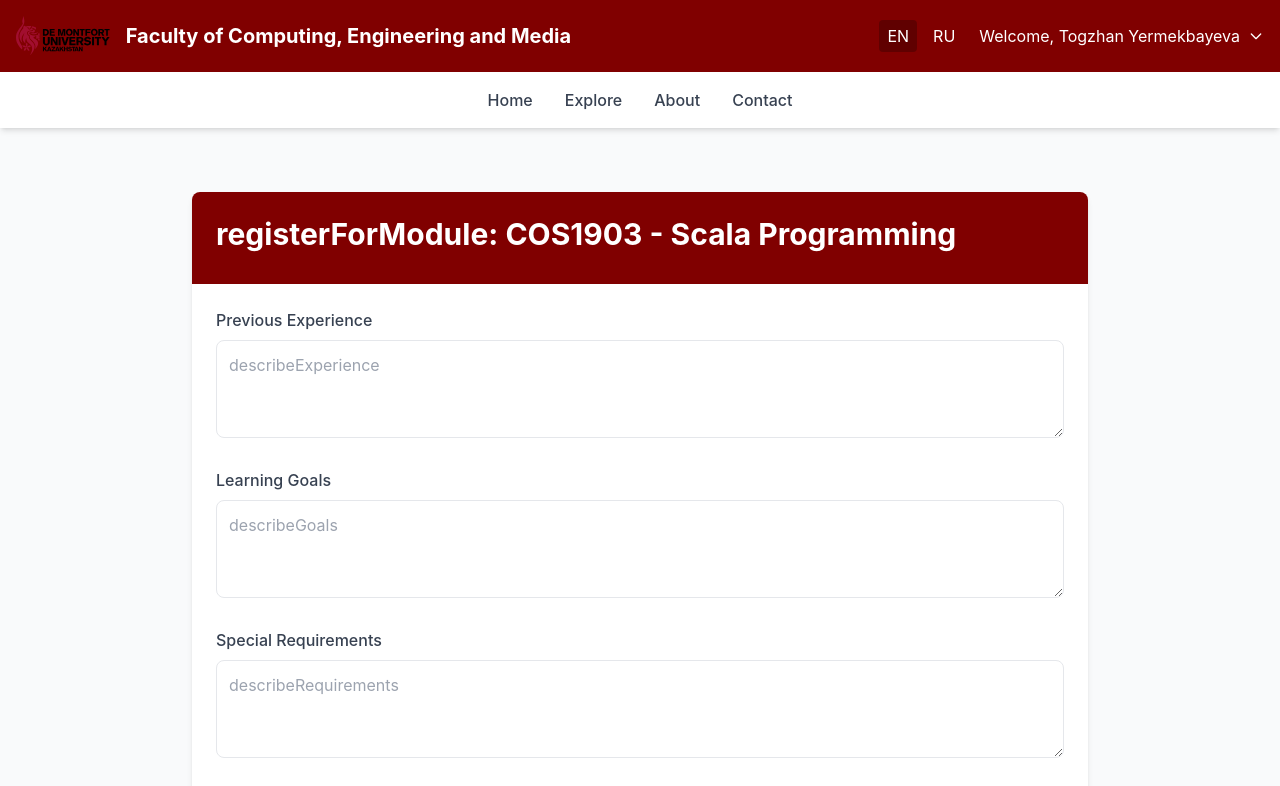
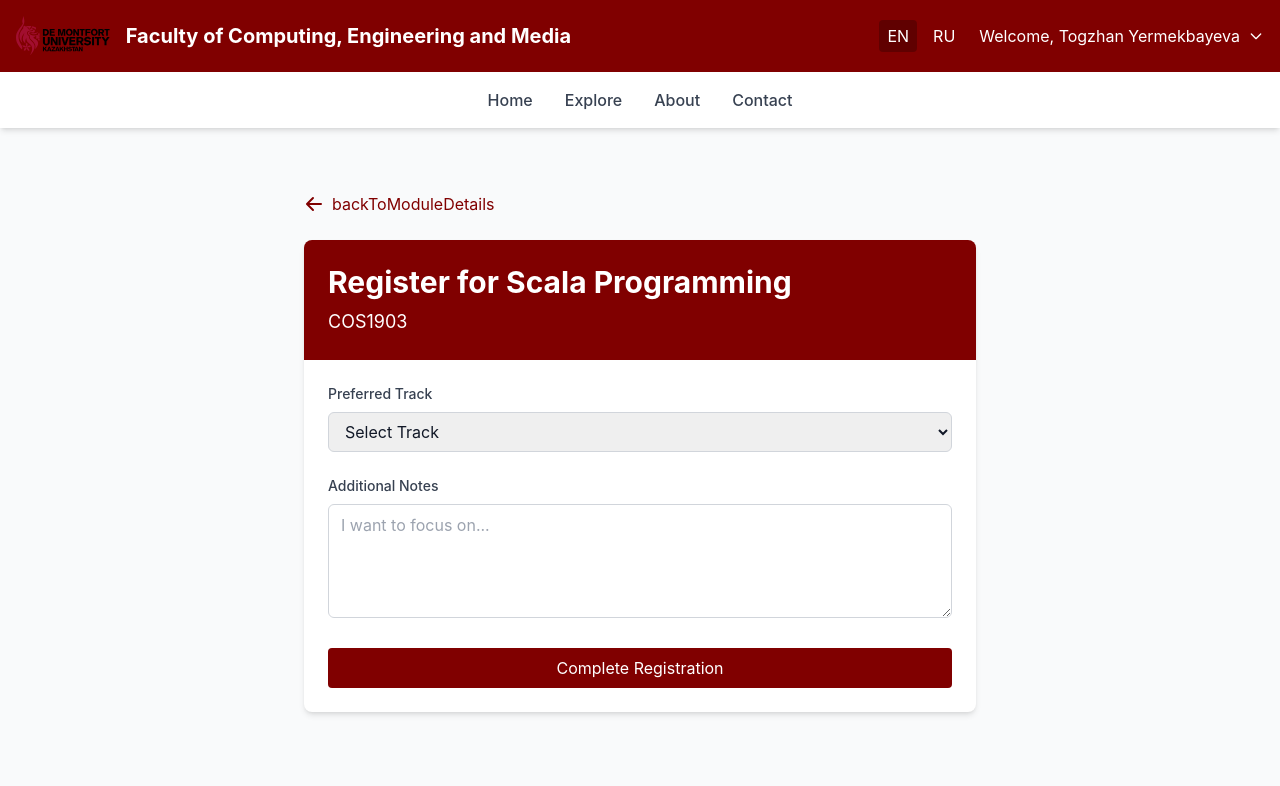
Before and after one commit to Star1ord/course-system-front-only, a React (Vite) app: page /modules/1/register in a window 1280 px wide. Shown: the top 786 px of the page. Built offline with nearby package versions, Linux system fonts and the light colour scheme.

Commit message:
Modules translated incorrectly

```diff
--- a/src/pages/ModuleDetails.jsx
+++ b/src/pages/ModuleDetails.jsx
@@ -4,12 +4,12 @@ import { useLanguage } from '../contexts/LanguageContext';
 import mockApi, { getTranslatedContent } from '../services/mockApi';
 
 function ModuleDetails() {
+  const { id } = useParams();
+  const navigate = useNavigate();
+  const { t, language } = useLanguage();
   const [module, setModule] = useState(null);
   const [loading, setLoading] = useState(true);
   const [error, setError] = useState('');
-  const { id } = useParams();
-  const navigate = useNavigate();
-  const { t, language } = useLanguage();
 
   useEffect(() => {
     const fetchModule = async () => {
@@ -26,60 +26,59 @@ function ModuleDetails() {
     fetchModule();
   }, [id]);
 
+  const handleBack = () => {
+    navigate('/modules');
+  };
+
   if (loading) return <div className="text-center py-8">{t('loading')}</div>;
-  if (error) return <div className="text-center text-red-600 py-8">{error}</div>;
+  if (error) return <div className="text-center text-red-600 py-8">{t('error')}: {error}</div>;
   if (!module) return <div className="text-center py-8">{t('moduleNotFound')}</div>;
 
   return (
     <div className="container mx-auto px-4 py-8">
       <div className="max-w-4xl mx-auto">
+        <button
+          onClick={handleBack}
+          className="inline-flex items-center text-maroon hover:text-maroon-dark mb-6"
+        >
+          <svg xmlns="http://www.w3.org/2000/svg" className="h-5 w-5 mr-2" viewBox="0 0 20 20" fill="currentColor">
+            <path fillRule="evenodd" d="M9.707 16.707a1 1 0 01-1.414 0l-6-6a1 1 0 010-1.414l6-6a1 1 0 011.414 1.414L5.414 9H17a1 1 0 110 2H5.414l4.293 4.293a1 1 0 010 1.414z" clipRule="evenodd" />
+          </svg>
+          {t('backToModules')}
+        </button>
+
         <div className="bg-white rounded-lg shadow-md overflow-hidden">
           <div className="bg-maroon text-white p-6">
-            <h1 className="text-3xl font-bold mb-2">
-              {module.code} - {getTranslatedContent(module.title, language)}
-            </h1>
+            <h1 className="text-3xl font-bold">{getTranslatedContent(module.title, language)}</h1>
+            <p className="text-lg mt-2">{module.code}</p>
           </div>
 
           <div className="p-6 space-y-6">
             <div>
               <h2 className="text-xl font-semibold text-gray-800 mb-2">{t('Description')}</h2>
-              <p className="text-gray-600">
-                {getTranslatedContent(module.description, language)}
-              </p>
+              <p className="text-gray-600">{getTranslatedContent(module.description, language)}</p>
             </div>
 
             <div>
               <h2 className="text-xl font-semibold text-gray-800 mb-2">{t('Contents')}</h2>
-              <p className="text-gray-600">
-                {getTranslatedContent(module.contents, language)}
-              </p>
+              <p className="text-gray-600">{getTranslatedContent(module.contents, language)}</p>
             </div>
 
             {module.instructor && (
               <div>
                 <h2 className="text-xl font-semibold text-gray-800 mb-2">{t('Instructor')}</h2>
-                <div className="bg-gray-50 p-4 rounded-lg">
-                  <p className="text-gray-800 font-medium">
-                    {module.instructor.first_name} {module.instructor.surname}
-                  </p>
-                  <p className="text-gray-600">{module.instructor.position}</p>
-                  <p className="text-gray-600">{module.instructor.email}</p>
-                </div>
+                <p className="text-gray-600">
+                  {module.instructor.first_name} {module.instructor.surname} - {getTranslatedContent(module.instructor.position, language)}
+                </p>
               </div>
             )}
 
-            <div className="flex justify-end space-x-4">
+            <div className="flex justify-end">
               <button
-                onClick={() => navigate('/modules')}
-                className="px-4 py-2 border border-maroon text-maroon rounded hover:bg-maroon hover:text-white transition-colors duration-200"
+                onClick={() => navigate(`/modules/${id}/register`)}
+                className="inline-flex items-center justify-center px-8 py-2 bg-maroon text-white rounded hover:bg-maroon-dark transition-colors duration-200 w-full"
               >
-                {t('backToModules')}
-              </button>
-              <button
-                onClick={() => navigate(`/modules/${module.id}/register`)}
-                className="px-4 py-2 bg-maroon text-white rounded hover:bg-maroon-dark transition-colors duration-200"
-              >
-                {t('enroll')}
+                {t('register')}
               </button>
             </div>
           </div>
--- a/src/pages/ModuleRegistration.jsx
+++ b/src/pages/ModuleRegistration.jsx
@@ -2,20 +2,20 @@ import React, { useState, useEffect } from 'react';
 import { useParams, useNavigate } from 'react-router-dom';
 import { useLanguage } from '../contexts/LanguageContext';
 import mockApi, { getTranslatedContent } from '../services/mockApi';
+import ReactConfetti from 'react-confetti';
 
 function ModuleRegistration() {
+  const { id } = useParams();
+  const navigate = useNavigate();
+  const { t, language } = useLanguage();
   const [module, setModule] = useState(null);
   const [loading, setLoading] = useState(true);
   const [error, setError] = useState('');
   const [success, setSuccess] = useState(false);
-  const { id } = useParams();
-  const navigate = useNavigate();
-  const { t, language } = useLanguage();
-
+  const [showConfetti, setShowConfetti] = useState(false);
   const [formData, setFormData] = useState({
-    previous_experience: '',
-    learning_goals: '',
-    special_requirements: ''
+    preferred_track: '',
+    notes: ''
   });
 
   useEffect(() => {
@@ -33,20 +33,6 @@ function ModuleRegistration() {
     fetchModule();
   }, [id]);
 
-  const handleSubmit = async (e) => {
-    e.preventDefault();
-    try {
-      // Simulate registration
-      await new Promise(resolve => setTimeout(resolve, 1000));
-      setSuccess(true);
-      setTimeout(() => {
-        navigate('/modules');
-      }, 2000);
-    } catch (err) {
-      setError('Failed to register for module');
-    }
-  };
-
   const handleChange = (e) => {
     const { name, value } = e.target;
     setFormData(prev => ({
@@ -55,89 +41,117 @@ function ModuleRegistration() {
     }));
   };
 
+  const handleSubmit = async (e) => {
+    e.preventDefault();
+    setError('');
+    setSuccess(false);
+
+    try {
+      // Simulate registration process
+      await new Promise(resolve => setTimeout(resolve, 1000));
+
+      // Show success message and confetti
+      setSuccess(true);
+      setShowConfetti(true);
+
+      // Hide confetti after 5 seconds
+      setTimeout(() => {
+        setShowConfetti(false);
+        // Navigate back to module details after confetti stops
+        setTimeout(() => {
+          navigate(`/modules/${id}`);
+        }, 1000);
+      }, 5000);
+    } catch (err) {
+      setError(err.message || 'Failed to register for module. Please try again.');
+    }
+  };
+
+  const handleBack = () => {
+    navigate(`/modules/${id}`);
+  };
+
   if (loading) return <div className="text-center py-8">{t('loading')}</div>;
-  if (error) return <div className="text-center text-red-600 py-8">{error}</div>;
+  if (error) return <div className="text-center text-red-600 py-8">{t('error')}: {error}</div>;
   if (!module) return <div className="text-center py-8">{t('moduleNotFound')}</div>;
 
   return (
     <div className="container mx-auto px-4 py-8">
-      <div className="max-w-4xl mx-auto">
+      {showConfetti && <ReactConfetti />}
+      <div className="max-w-2xl mx-auto">
+        <button
+          onClick={handleBack}
+          className="inline-flex items-center text-maroon hover:text-maroon-dark mb-6"
+        >
+          <svg xmlns="http://www.w3.org/2000/svg" className="h-5 w-5 mr-2" viewBox="0 0 20 20" fill="currentColor">
+            <path fillRule="evenodd" d="M9.707 16.707a1 1 0 01-1.414 0l-6-6a1 1 0 010-1.414l6-6a1 1 0 011.414 1.414L5.414 9H17a1 1 0 110 2H5.414l4.293 4.293a1 1 0 010 1.414z" clipRule="evenodd" />
+          </svg>
+          {t('backToModuleDetails')}
+        </button>
+
+        {success ? (
+          <div className="bg-white rounded-lg shadow-md overflow-hidden">
+            <div className="bg-green-500 text-white p-6">
+              <h1 className="text-3xl font-bold">{t('Registration Successful')}</h1>
+              <p className="text-lg mt-2">{t('Successfully registered for')} {getTranslatedContent(module.title, language)}</p>
+            </div>
+            <div className="p-6">
+              <p className="text-gray-600">{t('Redirecting to module details...')}</p>
+            </div>
+          </div>
+        ) : (
           <div className="bg-white rounded-lg shadow-md overflow-hidden">
             <div className="bg-maroon text-white p-6">
-            <h1 className="text-3xl font-bold mb-2">
-              {t('registerForModule')}: {module.code} - {getTranslatedContent(module.title, language)}
-            </h1>
+              <h1 className="text-3xl font-bold">{t('Register for')} {getTranslatedContent(module.title, language)}</h1>
+              <p className="text-lg mt-2">{module.code}</p>
             </div>
 
-          <div className="p-6 space-y-6">
-            {success ? (
-              <div className="text-center py-8">
-                <div className="text-green-600 text-xl mb-4">{t('registrationSuccess')}</div>
-                <p className="text-gray-600">{t('redirectingToModules')}</p>
+            <form onSubmit={handleSubmit} className="p-6 space-y-6">
+              <div>
+                <label htmlFor="preferred_track" className="block text-sm font-medium text-gray-700 mb-2">
+                  {t('Preferred Track')}
+                </label>
+                <select
+                  id="preferred_track"
+                  name="preferred_track"
+                  value={formData.preferred_track}
+                  onChange={handleChange}
+                  className="w-full px-3 py-2 border border-gray-300 rounded-md focus:outline-none focus:ring-2 focus:ring-maroon focus:border-transparent"
+                  required
+                >
+                  <option value="">{t('Select Track')}</option>
+                  <option value="morning">{t('Morning')}</option>
+                  <option value="afternoon">{t('Afternoon')}</option>
+                  <option value="evening">{t('Evening')}</option>
+                </select>
               </div>
-            ) : (
-              <form onSubmit={handleSubmit} className="space-y-6">
+
               <div>
-                  <label className="block text-gray-700 font-medium mb-2">
-                    {t('Previous Experience')}
+                <label htmlFor="notes" className="block text-sm font-medium text-gray-700 mb-2">
+                  {t('Additional Notes')}
                 </label>
                 <textarea
-                    name="previous_experience"
-                    value={formData.previous_experience}
+                  id="notes"
+                  name="notes"
+                  value={formData.notes}
                   onChange={handleChange}
-                    className="w-full p-3 border rounded-lg focus:outline-none focus:ring-2 focus:ring-maroon"
-                    rows="3"
-                    placeholder={t('describeExperience')}
+                  rows="4"
+                  className="w-full px-3 py-2 border border-gray-300 rounded-md focus:outline-none focus:ring-2 focus:ring-maroon focus:border-transparent"
+                  placeholder={t('I want to focus on...')}
                 />
               </div>
 
-                <div>
-                  <label className="block text-gray-700 font-medium mb-2">
-                    {t('Learning Goals')}
-                  </label>
-                  <textarea
-                    name="learning_goals"
-                    value={formData.learning_goals}
-                    onChange={handleChange}
-                    className="w-full p-3 border rounded-lg focus:outline-none focus:ring-2 focus:ring-maroon"
-                    rows="3"
-                    placeholder={t('describeGoals')}
-                  />
-                </div>
-
-                <div>
-                  <label className="block text-gray-700 font-medium mb-2">
-                    {t('Special Requirements')}
-                  </label>
-                  <textarea
-                    name="special_requirements"
-                    value={formData.special_requirements}
-                    onChange={handleChange}
-                    className="w-full p-3 border rounded-lg focus:outline-none focus:ring-2 focus:ring-maroon"
-                    rows="3"
-                    placeholder={t('describeRequirements')}
-                  />
-                </div>
-
-                <div className="flex justify-end space-x-4">
-                  <button
-                    type="button"
-                    onClick={() => navigate(`/modules/${id}`)}
-                    className="px-4 py-2 border border-maroon text-maroon rounded hover:bg-maroon hover:text-white transition-colors duration-200"
-                  >
-                    {t('cancel')}
-                  </button>
+              <div className="flex justify-end">
                 <button
                   type="submit"
-                    className="px-4 py-2 bg-maroon text-white rounded hover:bg-maroon-dark transition-colors duration-200"
+                  className="w-full px-8 py-2 bg-maroon text-white rounded hover:bg-maroon-dark transition-colors duration-200"
                 >
-                    {t('submitRegistration')}
+                  {t('Complete Registration')}
                 </button>
               </div>
             </form>
+          </div>
         )}
-          </div>
-        </div>
       </div>
     </div>
   );
--- a/src/pages/Modules.jsx
+++ b/src/pages/Modules.jsx
@@ -1,65 +1,47 @@
 import React, { useState, useEffect } from 'react';
-import { useAuth } from '../contexts/AuthContext';
-import { Link, useSearchParams } from 'react-router-dom';
+import { useNavigate, useSearchParams } from 'react-router-dom';
 import { useLanguage } from '../contexts/LanguageContext';
 import mockApi, { getTranslatedContent } from '../services/mockApi';
-import ModuleRegistrationForm from '../components/ModuleRegistrationForm';
 
 function Modules() {
+  const navigate = useNavigate();
+  const { t, language } = useLanguage();
+  const [searchParams] = useSearchParams();
   const [courses, setCourses] = useState([]);
+  const [modules, setModules] = useState({});
   const [loading, setLoading] = useState(true);
   const [error, setError] = useState('');
   const [searchTerm, setSearchTerm] = useState('');
-  const [searchParams] = useSearchParams();
-  const [selectedModule, setSelectedModule] = useState(null);
-  const [registrationSuccess, setRegistrationSuccess] = useState(false);
-  const { user } = useAuth();
-  const { t, language } = useLanguage();
 
   useEffect(() => {
-    const fetchModules = async () => {
+    const fetchData = async () => {
       try {
         const coursesData = await mockApi.getCourses();
-        const modulesData = await mockApi.getModules();
+        setCourses(coursesData);
 
-        // Group modules by course
-        const groupedData = coursesData.map(course => ({
-          ...course,
-          modules: modulesData.filter(module => module.course_id === course.id)
-        }));
-
-        setCourses(groupedData);
-        setLoading(false);
+        // Fetch modules for each course
+        const modulesData = {};
+        for (const course of coursesData) {
+          const courseModules = await mockApi.getModules(course.id);
+          modulesData[course.id] = courseModules;
+        }
+        setModules(modulesData);
       } catch (err) {
-        setError('Failed to fetch modules');
+        setError(err.message);
+      } finally {
         setLoading(false);
       }
     };
 
-    fetchModules();
+    fetchData();
   }, []);
 
-  const handleRegisterClick = (module) => {
-    setSelectedModule(module);
+  const handleViewDetails = (moduleId) => {
+    navigate(`/modules/${moduleId}`);
   };
 
-  const handleRegister = async (moduleId, formData) => {
-    try {
-      // Simulate registration success
-      setRegistrationSuccess(true);
-      setSelectedModule(null);
-
-      // Refresh the module list
-      const coursesData = await mockApi.getCourses();
-      const modulesData = await mockApi.getModules();
-      const groupedData = coursesData.map(course => ({
-        ...course,
-        modules: modulesData.filter(module => module.course_id === course.id)
-      }));
-      setCourses(groupedData);
-    } catch (err) {
-      setError('Failed to register for module');
-    }
+  const handleRegister = (moduleId) => {
+    navigate(`/modules/${moduleId}/register`);
   };
 
   const highlightText = (text, searchTerm) => {
@@ -77,16 +59,16 @@ function Modules() {
     .filter(course => !courseId || course.id === parseInt(courseId))
     .map(course => ({
       ...course,
-      modules: course.modules.filter(module =>
+      modules: modules[course.id]?.filter(module =>
         module.code.toLowerCase().includes(searchTerm.toLowerCase()) ||
         getTranslatedContent(module.title, language).toLowerCase().includes(searchTerm.toLowerCase()) ||
         getTranslatedContent(course.title, language).toLowerCase().includes(searchTerm.toLowerCase())
-      )
+      ) || []
     }))
     .filter(course => course.modules.length > 0);
 
   if (loading) return <div className="text-center py-8">{t('loading')}</div>;
-  if (error) return <div className="text-center text-red-600 py-8">{error}</div>;
+  if (error) return <div className="text-center text-red-600 py-8">{t('error')}: {error}</div>;
 
   return (
     <div className="container mx-auto px-4 py-8">
@@ -124,30 +106,30 @@ function Modules() {
                     </div>
                     <div className="flex flex-wrap gap-3">
                       <button
-                        onClick={() => window.location.href = `/modules/${module.id}`}
+                        onClick={() => handleViewDetails(module.id)}
                         className="inline-flex items-center px-4 py-2 border border-maroon text-maroon rounded hover:shadow-md hover:scale-105 hover:border-maroon-dark transition-all duration-200 focus:outline-none focus:ring-2 focus:ring-maroon focus:ring-opacity-50"
                       >
                         <svg xmlns="http://www.w3.org/2000/svg" className="h-5 w-5 mr-2" viewBox="0 0 20 20" fill="currentColor">
                           <path d="M10 12a2 2 0 100-4 2 2 0 000 4z" />
                           <path fillRule="evenodd" d="M.458 10C1.732 5.943 5.522 3 10 3s8.268 2.943 9.542 7c-1.274 4.057-5.064 7-9.542 7S1.732 14.057.458 10zM14 10a4 4 0 11-8 0 4 4 0 018 0z" clipRule="evenodd" />
                         </svg>
-                        {t('view')}
+                        {t('View Details')}
                       </button>
                       <button
-                        onClick={() => handleRegisterClick(module)}
+                        onClick={() => handleRegister(module.id)}
                         className="inline-flex items-center px-4 py-2 bg-maroon text-white rounded hover:bg-maroon-dark transition-colors duration-200"
                       >
                         <svg xmlns="http://www.w3.org/2000/svg" className="h-5 w-5 mr-2" viewBox="0 0 20 20" fill="currentColor">
                           <path fillRule="evenodd" d="M10 3a1 1 0 011 1v5h5a1 1 0 110 2h-5v5a1 1 0 11-2 0v-5H4a1 1 0 110-2h5V4a1 1 0 011-1z" clipRule="evenodd" />
                         </svg>
-                        {t('enroll')}
+                        {t('register')}
                       </button>
                     </div>
                     {module.instructor && (
                       <div className="mt-2">
-                        <h4 className="font-semibold text-gray-700 mb-2">{t('instructor')}:</h4>
+                        <h4 className="font-semibold text-gray-700 mb-2">{t('Instructor')}:</h4>
                         <p className="text-gray-600">
-                          {module.instructor.first_name} {module.instructor.surname} - {module.instructor.position}
+                          {module.instructor.first_name} {module.instructor.surname} - {getTranslatedContent(module.instructor.position, language)}
                         </p>
                       </div>
                     )}
@@ -158,22 +140,6 @@ function Modules() {
           </div>
         ))}
       </div>
-
-      {/* Registration Modal */}
-      {selectedModule && (
-        <ModuleRegistrationForm
-          module={selectedModule}
-          onClose={() => setSelectedModule(null)}
-          onRegister={handleRegister}
-        />
-      )}
-
-      {/* Success Message */}
-      {registrationSuccess && (
-        <div className="fixed bottom-4 right-4 bg-green-500 text-white px-6 py-3 rounded shadow-lg">
-          {t('successfullyRegistered')}
-        </div>
-      )}
     </div>
   );
 }
```
Lines whose indentation alone changed are shown as unchanged.
